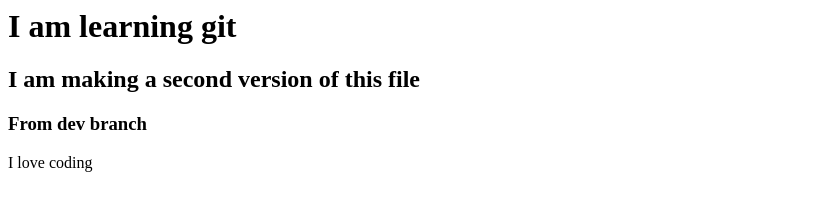
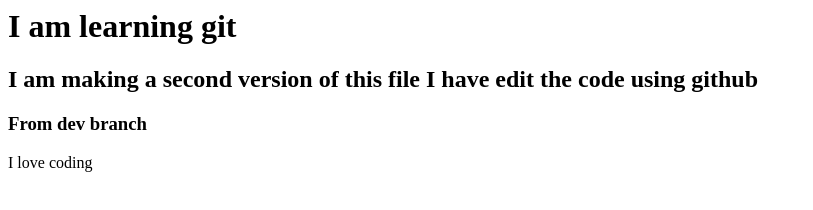
Before and after one commit to saniknight1234/newRepo, a plain HTML site: page index.html in a window 1280 px wide. Shown: the whole page, without its empty margins (0-813 px from the left). Drawn offline with Linux system fonts and the light colour scheme.

Commit message:
Update index.html
Edit in github

```diff
--- a/index.html
+++ b/index.html
@@ -2,7 +2,7 @@
 	<body>
 
 		<h1>I am learning git </h1>
-		<h2>I am making a second version of this file</h2>
+		<h2>I am making a second version of this file I have edit the code using github</h2>
 		<h3>From dev branch</h3> <p>I love coding</p>
 
 	</body>
```
